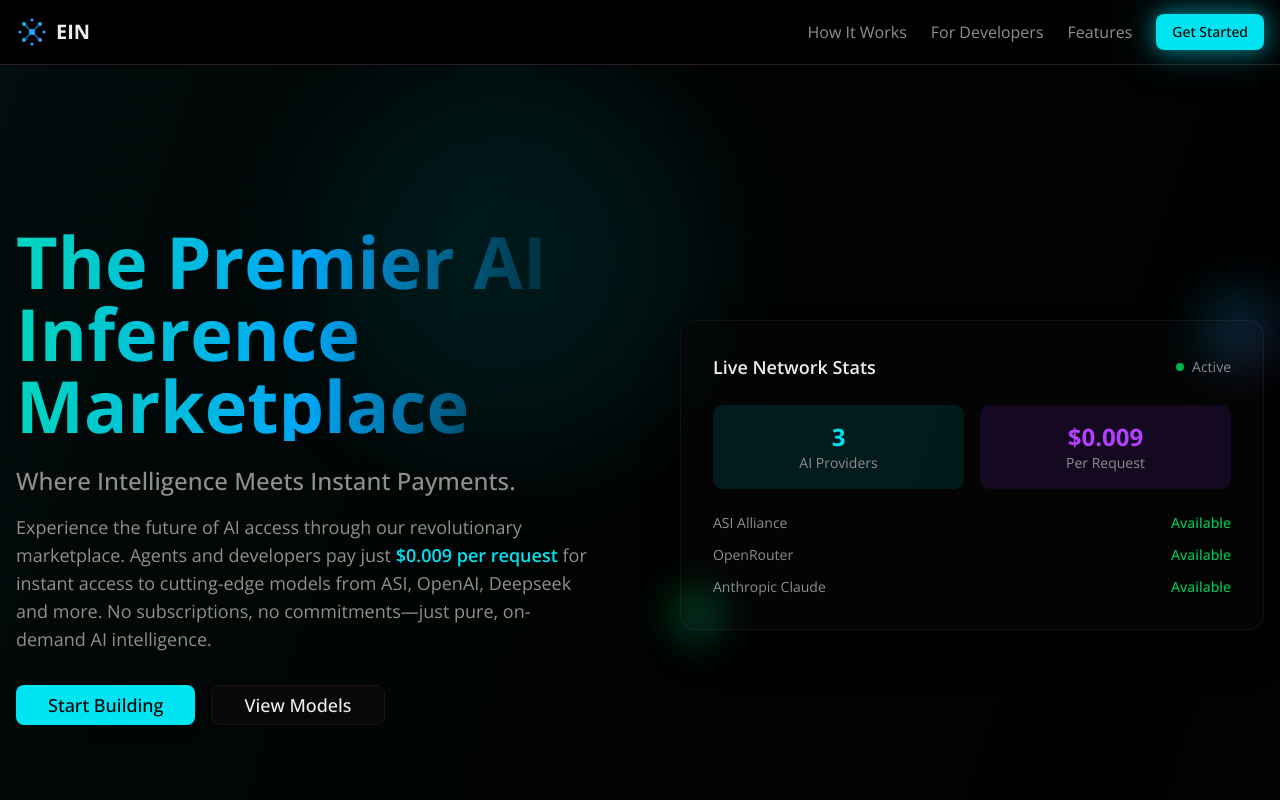
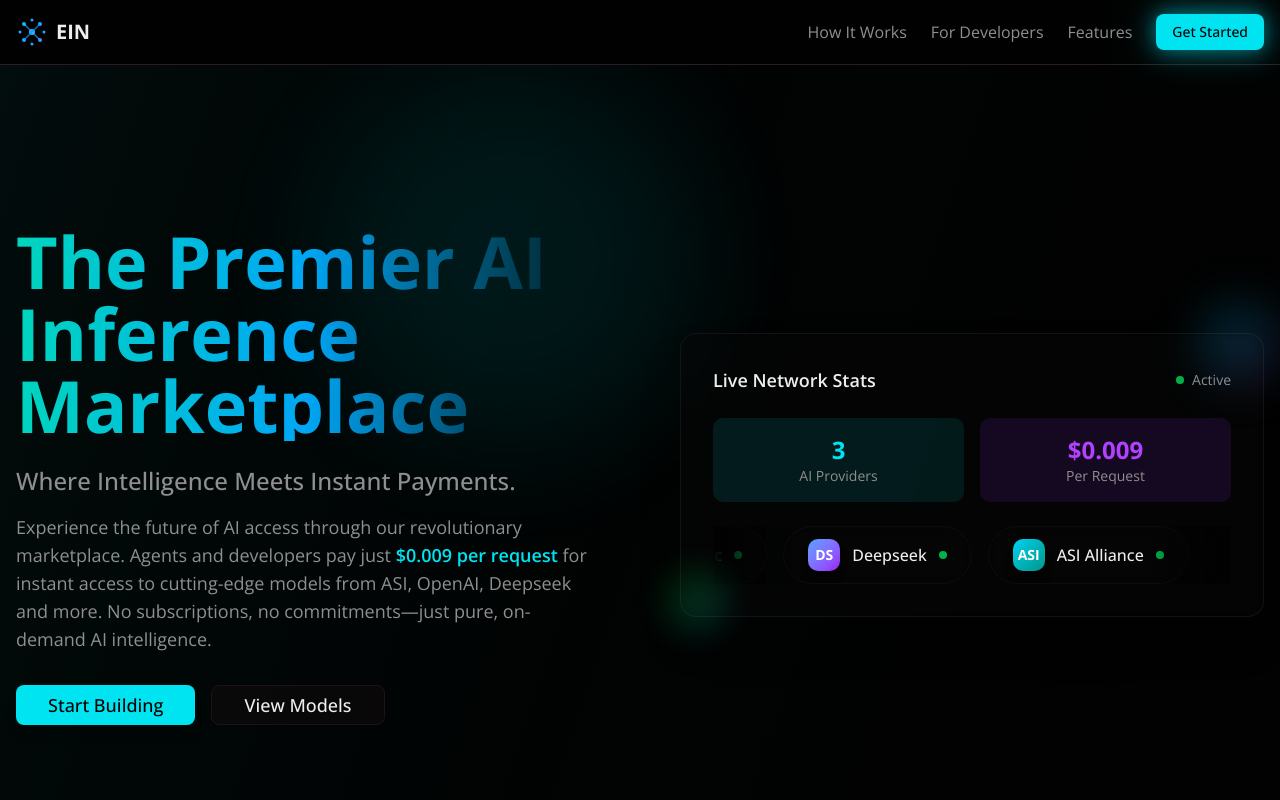
Before and after one commit to TellezAnto/ethereum-inference-network, a Next.js app: page / in a window 1280 px wide. Shown: the top 800 px of the page. Built offline with nearby package versions, Linux system fonts and the light colour scheme.

Commit message:
(UI) - Carrousel

```diff
--- a/app/page.tsx
+++ b/app/page.tsx
@@ -1,5 +1,6 @@
 import React from "react";
 import { Button } from "@/components/ui/button";
+import ProviderCarousel from "@/components/ProviderCarousel";
 
 export default function Home() {
   return (
@@ -69,19 +70,8 @@ export default function Home() {
                     </div>
                   </div>
 
-                  <div className="space-y-3">
-                    <div className="flex items-center justify-between text-sm">
-                      <span className="text-muted-foreground">ASI Alliance</span>
-                      <span className="text-green-500 font-medium">Available</span>
-                    </div>
-                    <div className="flex items-center justify-between text-sm">
-                      <span className="text-muted-foreground">OpenRouter</span>
-                      <span className="text-green-500 font-medium">Available</span>
-                    </div>
-                    <div className="flex items-center justify-between text-sm">
-                      <span className="text-muted-foreground">Anthropic Claude</span>
-                      <span className="text-green-500 font-medium">Available</span>
-                    </div>
+                  <div>
+                    <ProviderCarousel />
                   </div>
                 </div>
               </div>
@@ -206,7 +196,7 @@ export default function Home() {
                 </h3>
                 <p className="text-muted-foreground leading-relaxed">
                   Access elite AI models from Artificial Superintelligence Alliance,
-                  OpenAI's GPT series, Anthropic's Claude, and Deepseek models—all through
+                  OpenAI&Apos;s GPT series, Anthropic&apos;s Claude, and Deepseek models—all through
                   one unified, permissionless marketplace interface.
                 </p>
               </div>
@@ -336,20 +326,7 @@ export default function Home() {
               </Button>
             </div>
 
-            <div className="flex items-center justify-center space-x-8 text-sm text-muted-foreground">
-              <div className="flex items-center space-x-2">
-                <div className="w-2 h-2 bg-green-500 rounded-full animate-pulse" />
-                <span>ASI Alliance</span>
-              </div>
-              <div className="flex items-center space-x-2">
-                <div className="w-2 h-2 bg-blue-500 rounded-full animate-pulse" />
-                <span>OpenRouter</span>
-              </div>
-              <div className="flex items-center space-x-2">
-                <div className="w-2 h-2 bg-purple-500 rounded-full animate-pulse" />
-                <span>Deepseek</span>
-              </div>
-            </div>
+            <ProviderCarousel />
           </div>
         </div>
       </section>
--- /dev/null
+++ b/components/ProviderCarousel.tsx
@@ -0,0 +1,64 @@
+"use client"
+
+interface Provider {
+  name: string;
+  logo: string;
+  gradient: string;
+}
+
+const providers: Provider[] = [
+  { name: "OpenAI", logo: "AI", gradient: "from-green-400 to-green-600" },
+  { name: "Anthropic", logo: "A", gradient: "from-orange-400 to-red-500" },
+  { name: "Deepseek", logo: "DS", gradient: "from-blue-400 to-purple-600" },
+  { name: "ASI Alliance", logo: "ASI", gradient: "from-cyan-400 to-teal-600" },
+  { name: "Meta", logo: "M", gradient: "from-blue-500 to-indigo-600" },
+  { name: "Google", logo: "G", gradient: "from-red-400 to-yellow-500" },
+  { name: "Mistral", logo: "MI", gradient: "from-purple-400 to-pink-600" },
+  { name: "Cohere", logo: "C", gradient: "from-emerald-400 to-cyan-600" },
+];
+
+export default function ProviderCarousel() {
+  const doubledProviders = [...providers, ...providers];
+
+  return (
+    <div className="relative overflow-hidden w-full">
+      <div className="flex animate-scroll-x space-x-4 w-max">
+        {doubledProviders.map((provider, index) => (
+          <div
+            key={`${provider.name}-${index}`}
+            className="flex items-center space-x-3 bg-card/50 backdrop-blur border border-border/30 rounded-full px-6 py-3 hover:bg-card/70 transition-all duration-300 whitespace-nowrap hover:scale-105"
+          >
+            <div className={`w-8 h-8 bg-gradient-to-br ${provider.gradient} rounded-lg flex items-center justify-center text-white font-bold text-sm shadow-lg`}>
+              {provider.logo}
+            </div>
+            <span className="text-foreground font-medium">{provider.name}</span>
+            <div className="w-2 h-2 bg-green-500 rounded-full animate-pulse" />
+          </div>
+        ))}
+      </div>
+
+      {/* Gradient overlays for seamless scroll effect */}
+      <div className="absolute left-0 top-0 w-20 h-full bg-gradient-to-r from-background to-transparent pointer-events-none z-10" />
+      <div className="absolute right-0 top-0 w-20 h-full bg-gradient-to-l from-background to-transparent pointer-events-none z-10" />
+
+      <style jsx>{`
+        @keyframes scroll-x {
+          0% {
+            transform: translateX(0);
+          }
+          100% {
+            transform: translateX(-50%);
+          }
+        }
+
+        .animate-scroll-x {
+          animation: scroll-x 30s linear infinite;
+        }
+
+        .animate-scroll-x:hover {
+          animation-play-state: paused;
+        }
+      `}</style>
+    </div>
+  );
+}
```
Also changed, not shown: 1 other file (tests, documents, lock files or other folders).
